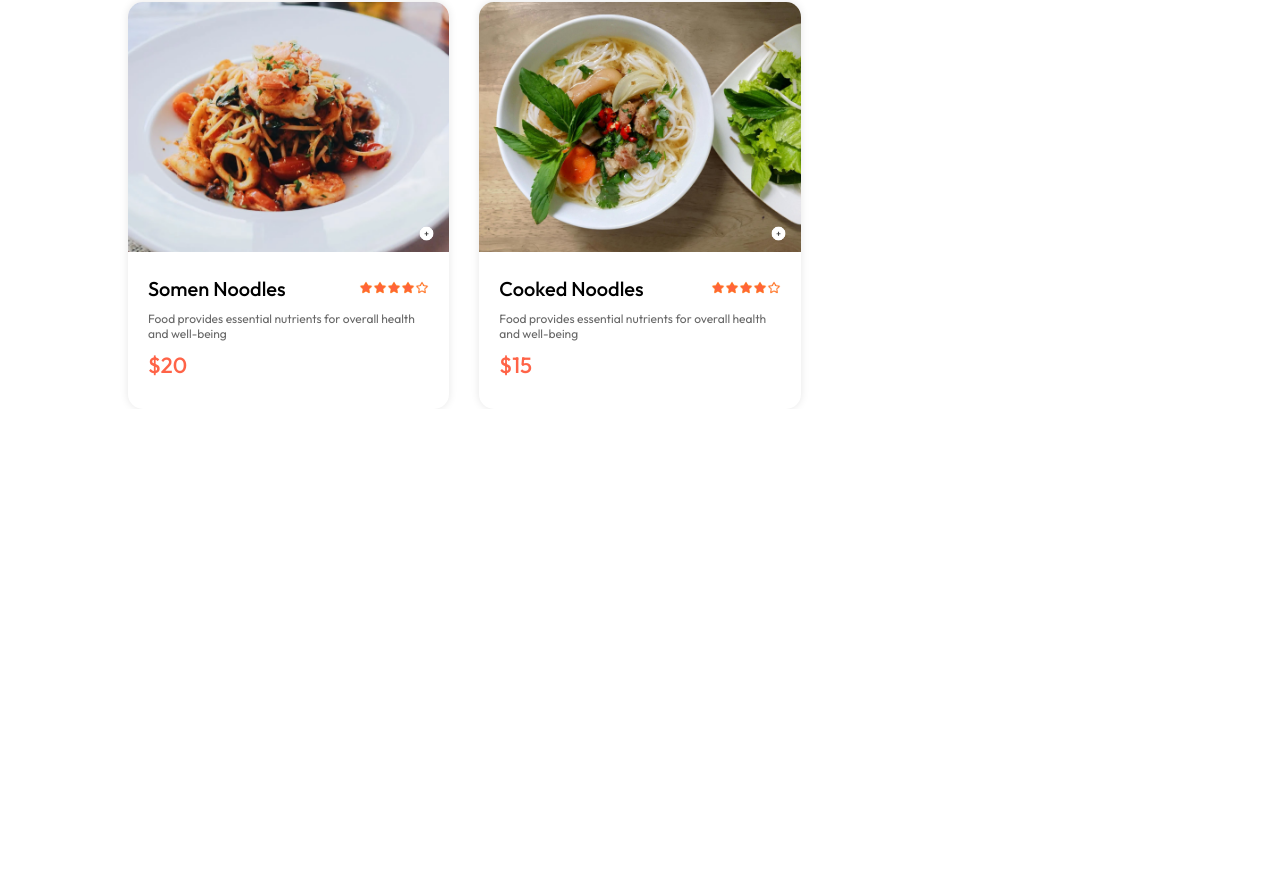
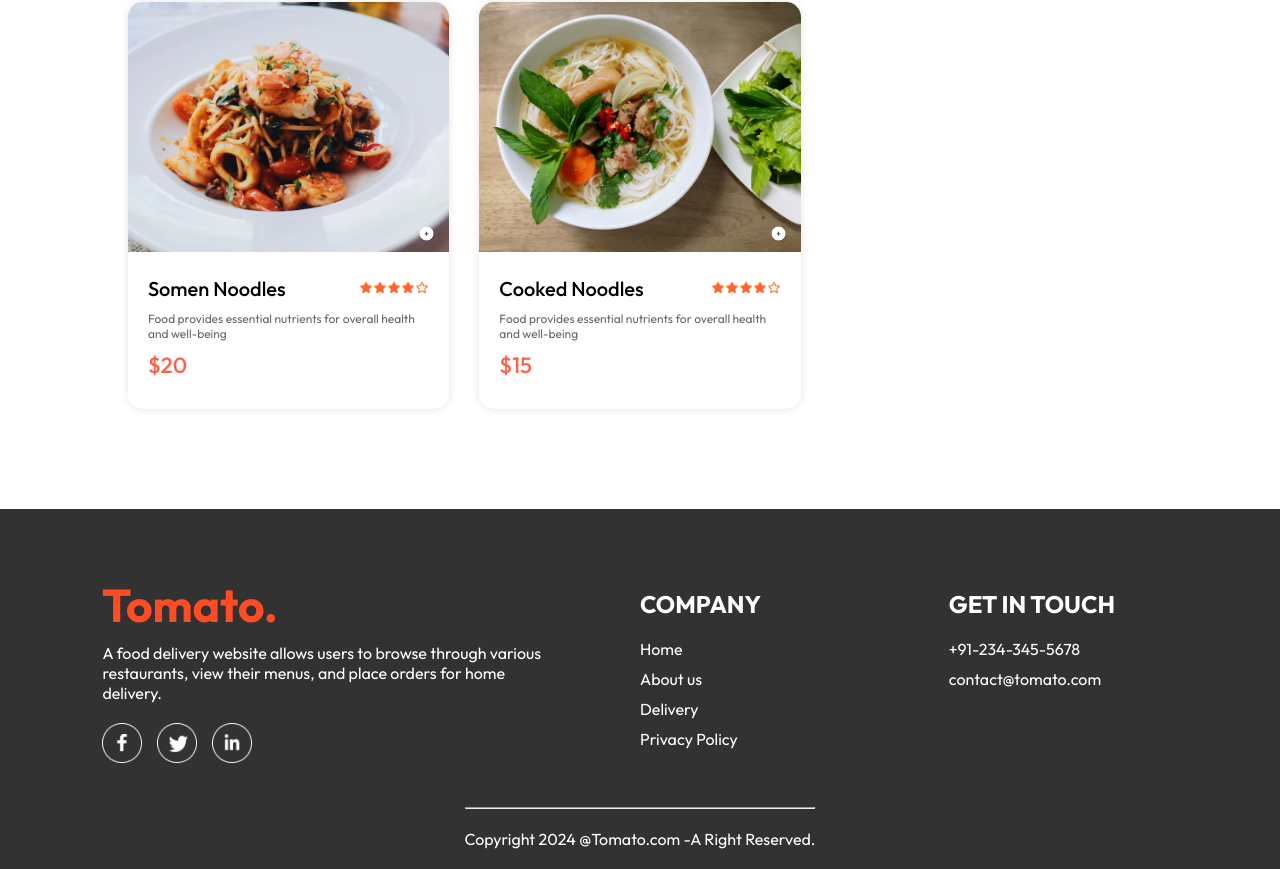
Before and after one commit to Kanishka2301/NiggsFood, a React (Vite) app: page / in a window 1280 px wide. Shown: the part 5567-6436 px from the top of the page. Before the commit the page ends 5976 px from the top, so only its background shows below. Built offline with nearby package versions, Linux system fonts and the light colour scheme.

Commit message:
initial commit

```diff
--- a/src/App.jsx
+++ b/src/App.jsx
@@ -4,8 +4,10 @@ import { Route, Routes } from "react-router-dom";
 import Home from "./pages/Home/Home";
 import Cart from "./pages/Cart/Cart";
 import PlaceOrder from "./pages/PlaceOrder/PlaceOrder";
+import Footer from "./components/Footer/Footer";
 const App = () => {
   return (
+    <>
       <div className="app">
         <Navbar />
         <Routes>
@@ -14,6 +16,8 @@ const App = () => {
           <Route path="/order" element={<PlaceOrder />} />
         </Routes>
       </div>
+      <Footer />
+    </>
   );
 };
 
--- a/src/components/FoodDisplay/FoodDisplay.jsx
+++ b/src/components/FoodDisplay/FoodDisplay.jsx
@@ -10,6 +10,7 @@ const FoodDisplay = ({ category }) => {
       <h1>Top dishes near you</h1>
       <div className="food-display-list">
         {food_list.map((item, index) => {
+          if (category === "All" || category === item.category) {
             return (
               <FoodItem
                 key={index}
@@ -20,6 +21,7 @@ const FoodDisplay = ({ category }) => {
                 image={item.image}
               />
             );
+          }
         })}
       </div>
     </div>
--- /dev/null
+++ b/src/components/Footer/Footer.css
@@ -0,0 +1,52 @@
+.footer {
+  color: white;
+  background-color: #323232;
+  display: flex;
+  flex-direction: column;
+  align-items: center;
+  gap: 20px;
+  padding: 20px 8vw;
+  padding-top: 80px;
+  margin-top: 100px;
+}
+
+.footer-content {
+  width: 100%;
+  display: grid;
+  grid-template-columns: 2fr 1fr 1fr;
+  gap: 80px;
+}
+
+.footer-content-left,
+.footer-content-right,
+.footer-content-center {
+  display: flex;
+  flex-direction: column;
+  align-items: start;
+  gap: 20px;
+}
+
+.footer-content-left li,
+.footer-content-right li,
+.footer-content-center li {
+  list-style: none;
+  margin-bottom: 10px;
+  cursor: pointer;
+}
+
+.footer-content-right h2,
+.footer-content-center h2 {
+  color: white;
+}
+
+.footer-social-icons img {
+  width: 40px;
+  margin-right: 15px;
+}
+
+.footer hr {
+  width: 100%;
+  height: 2px;
+  margin: 20px 0;
+  background-color: grey;
+}
--- /dev/null
+++ b/src/components/Footer/Footer.jsx
@@ -0,0 +1,47 @@
+import React from "react";
+import "./Footer.css";
+import { assets } from "../../assets/assets";
+const Footer = () => {
+  return (
+    <div className="footer" id="footer">
+      <div className="footer-content">
+        <div className="footer-content-left">
+          <img src={assets.logo} alt="" />
+          <p>
+            A food delivery website allows users to browse through various
+            restaurants, view their menus, and place orders for home delivery.
+          </p>
+          <div className="footer-social-icons">
+            <img src={assets.facebook_icon} alt="" />
+            <img src={assets.twitter_icon} at="" />
+            <img src={assets.linkedin_icon} alt="" />
+          </div>
+        </div>
+        <div className="footer-content-center">
+          <h2>COMPANY</h2>
+          <ul>
+            <li>Home</li>
+            <li>About us</li>
+            <li>Delivery</li>
+            <li>Privacy Policy</li>
+          </ul>
+        </div>
+        <div className="footer-content-right">
+          <h2>GET IN TOUCH</h2>
+          <ul>
+            <li>+91-234-345-5678</li>
+            <li>contact@tomato.com</li>
+          </ul>
+        </div>
+      </div>
+      <div>
+        <hr></hr>
+        <p className="footer-copyright">
+          Copyright 2024 @Tomato.com -A Right Reserved.
+        </p>
+      </div>
+    </div>
+  );
+};
+
+export default Footer;
```
Lines whose indentation alone changed are shown as unchanged.
